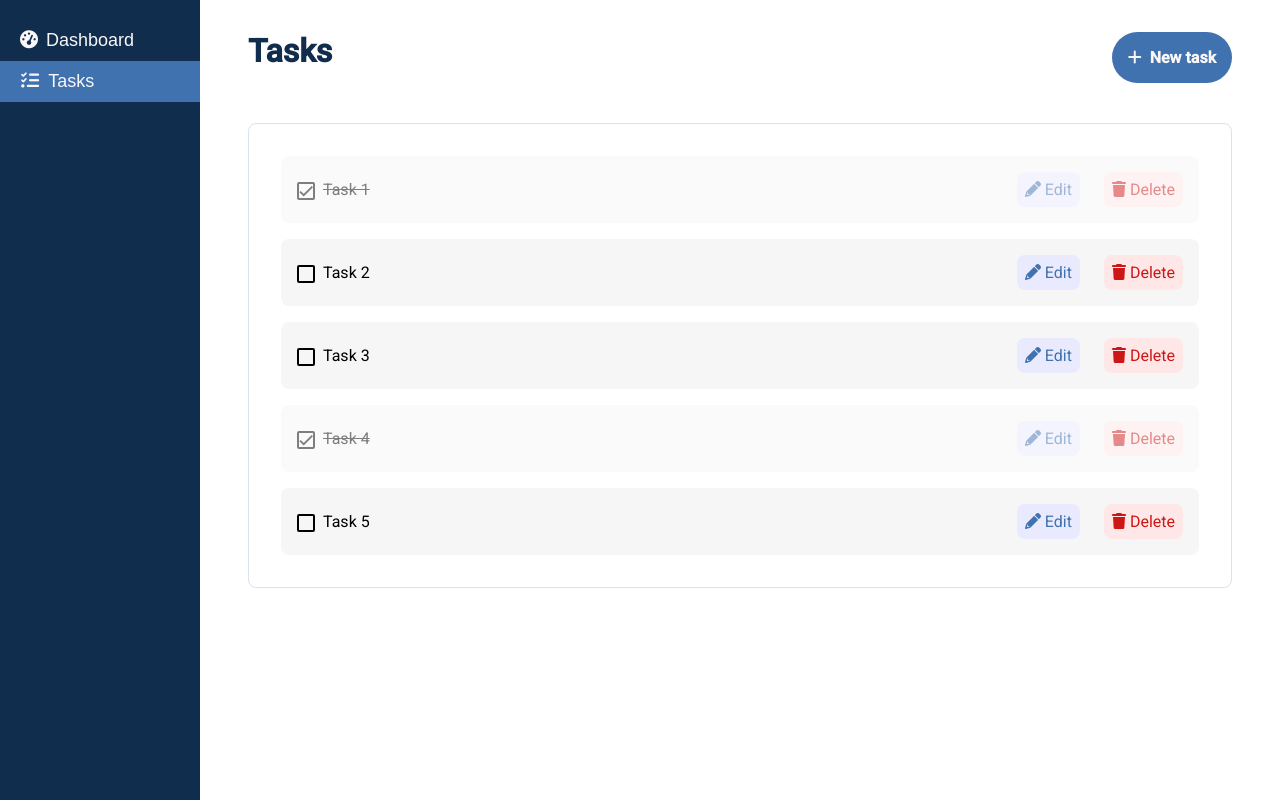
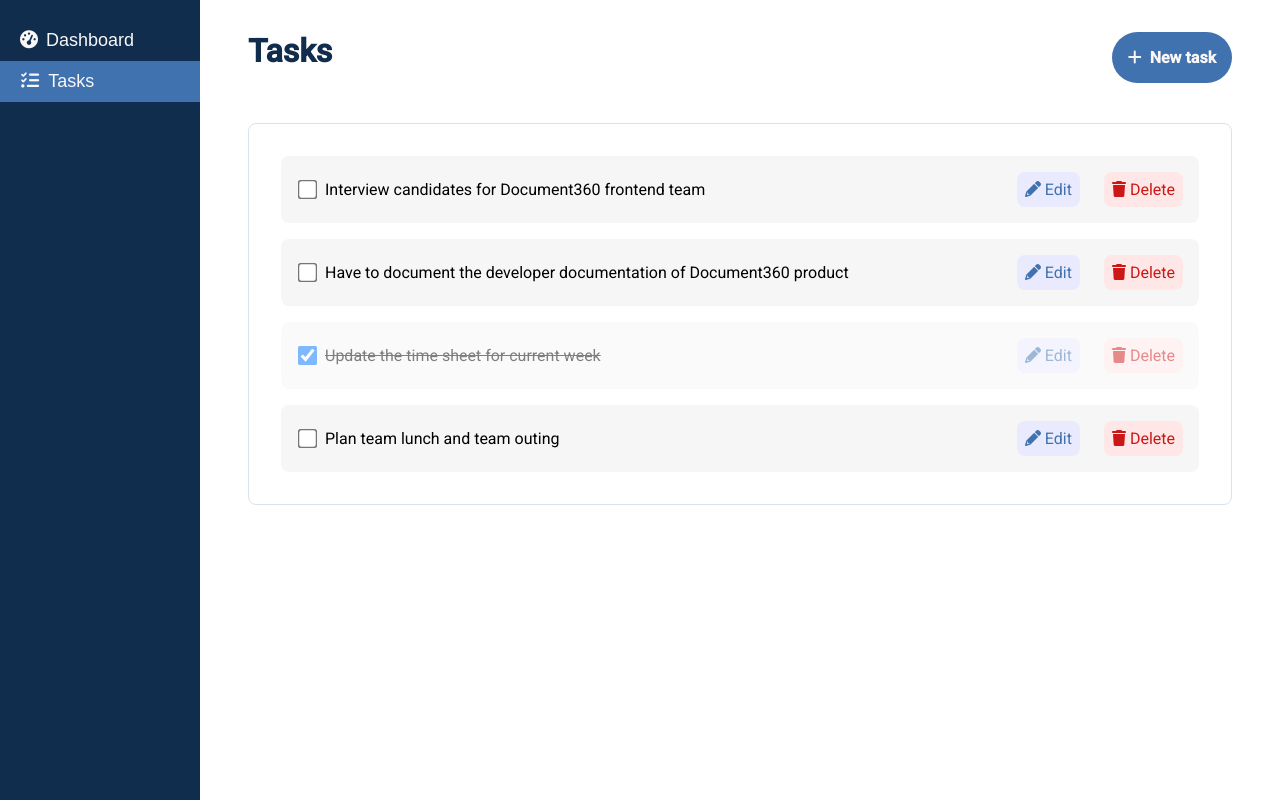
Before and after one commit to nuras1999/task-management-app, an Angular app: page /tasks in a window 1280 px wide. Built offline with nearby package versions, Linux system fonts and the light colour scheme; a small style sheet from the web is missing.

Commit message:
feat(service): perform crud using service

```diff
--- a/src/app/components/form-dialog/form-dialog.component.ts
+++ b/src/app/components/form-dialog/form-dialog.component.ts
@@ -13,7 +13,7 @@ import {
   ReactiveFormsModule,
   Validators,
 } from "@angular/forms";
-import { TaskDetails } from "../tasks/tasks.component";
+import { TaskDetails } from "../../services/task.service";
 
 @Component({
   selector: "app-form-dialog",
--- a/src/app/components/tasks/tasks.component.html
+++ b/src/app/components/tasks/tasks.component.html
@@ -6,12 +6,13 @@
 </div>
 
 <div class="tasks-list-container">
-  @if(myTasks.length){ @for(task of myTasks; track task){
+  @if(taskList.length){ @for(task of taskList; track task){
   <div class="task-item" [ngClass]="{ 'opacity-50': task.isCompleted }">
     <div class="task-title d-flex">
-      <mat-checkbox class="pr-8" [(ngModel)]="task.isCompleted"></mat-checkbox>
+      <input type="checkbox" class="checkbox" [(ngModel)]="task.isCompleted" />
       <div [ngClass]="{ strikeout: task.isCompleted }">{{ task.taskName }}</div>
     </div>
+
     <div class="action-buttons">
       <div class="edit-button" (click)="openDialog(task)">
         <i class="fa fa-pencil"></i>
@@ -24,10 +25,12 @@
     </div>
   </div>
   } } @else {
+  <!-- Placeholder for empty task list -->
   <div class="placeholder">No tasks are available in the list</div>
   }
 </div>
 
+<!-- Create/Edit form dialog container -->
 <app-form-dialog
   *ngIf="showDialog"
   [task]="selectedTask"
--- a/src/app/components/tasks/tasks.component.scss
+++ b/src/app/components/tasks/tasks.component.scss
@@ -34,12 +34,20 @@
     }
 
     .task-title {
+      align-items: center;
+      gap: 8px;
+
       @media (max-width: 768px) {
         margin-top: 16px;
       }
 
       @media (min-width: 768px) {
         max-width: 80%;
+      }
+
+      input[type="checkbox"] {
+        transform: scale(1.5);
+        cursor: pointer;
       }
 
       .strikeout {
--- a/src/app/components/tasks/tasks.component.ts
+++ b/src/app/components/tasks/tasks.component.ts
@@ -3,14 +3,7 @@ import { Component } from "@angular/core";
 import { FormsModule } from "@angular/forms";
 import { MatCheckboxModule } from "@angular/material/checkbox";
 import { FormDialogComponent } from "../form-dialog/form-dialog.component";
-
-/**
- * Interface for Task details
- */
-export interface TaskDetails {
-  isCompleted: boolean;
-  taskName: string;
-}
+import { TaskDetails, TaskService } from "../../services/task.service";
 
 @Component({
   selector: "app-tasks",
@@ -21,30 +14,9 @@ export interface TaskDetails {
 })
 export class TasksComponent {
   /**
-   * List of sample default tasks
+   * List of tasks and its details
    */
-  public myTasks: TaskDetails[] = [
-    {
-      isCompleted: true,
-      taskName: "Task 1",
-    },
-    {
-      isCompleted: false,
-      taskName: "Task 2",
-    },
-    {
-      isCompleted: false,
-      taskName: "Task 3",
-    },
-    {
-      isCompleted: true,
-      taskName: "Task 4",
-    },
-    {
-      isCompleted: false,
-      taskName: "Task 5",
-    },
-  ];
+  public taskList: TaskDetails[] = [];
 
   /**
    * Details of the task that is to be edited
@@ -55,6 +27,14 @@ export class TasksComponent {
    * Show/hide the dialog box component
    */
   public showDialog = false;
+
+  constructor(private taskService: TaskService) {}
+
+  ngOnInit() {
+    this.taskService.taskList$.subscribe((tasks) => {
+      this.taskList = tasks;
+    });
+  }
 
   /**
    * Show/hide the dialog box component with new/existing data
@@ -72,13 +52,13 @@ export class TasksComponent {
   public saveTask(task: TaskDetails): void {
     if (this.selectedTask) {
       // Edit existing task
-      const index = this.myTasks.findIndex(
+      const index = this.taskList.findIndex(
         (t) => t.taskName === this.selectedTask?.taskName
       );
-      this.myTasks.splice(index, 1, task);
+      this.taskService.updateTask(index, task);
     } else {
       // Create new task
-      this.myTasks.push(task);
+      this.taskService.addTask(task);
     }
     this.closeDialog();
   }
@@ -96,6 +76,6 @@ export class TasksComponent {
    * @param index - Index of tasks to delete
    */
   public deleteTask(index: number): void {
-    this.myTasks.splice(index, 1);
+    this.taskService.deleteTask(index);
   }
 }
--- /dev/null
+++ b/src/app/services/task.service.ts
@@ -0,0 +1,66 @@
+import { Injectable } from "@angular/core";
+import { BehaviorSubject } from "rxjs";
+
+/**
+ * Interface for Task details
+ */
+export interface TaskDetails {
+  isCompleted: boolean;
+  taskName: string;
+}
+
+@Injectable({
+  providedIn: "root",
+})
+export class TaskService {
+  /**
+   * Default list of tasks
+   */
+  private taskList: TaskDetails[] = [
+    {
+      taskName: "Interview candidates for Document360 frontend team",
+      isCompleted: false,
+    },
+    {
+      taskName:
+        "Have to document the developer documentation of Document360 product",
+      isCompleted: false,
+    },
+    { taskName: "Update the time sheet for current week", isCompleted: true },
+    { taskName: "Plan team lunch and team outing", isCompleted: false },
+  ];
+
+  /**
+   * BehaviorSubject to receive updates from task list
+   */
+  private taskListSubject = new BehaviorSubject<TaskDetails[]>(this.taskList);
+  taskList$ = this.taskListSubject.asObservable();
+
+  /**
+   * Add the new task to task list
+   * @param task - New task that is added to task list
+   */
+  public addTask(task: TaskDetails): void {
+    this.taskList.push(task);
+    this.taskListSubject.next(this.taskList);
+  }
+
+  /**
+   * Update the existing task in the task list
+   * @param index - Index of task to update
+   * @param updatedTask - Updated task details
+   */
+  public updateTask(index: number, updatedTask: TaskDetails): void {
+    this.taskList[index] = updatedTask;
+    this.taskListSubject.next(this.taskList);
+  }
+
+  /**
+   * Delete a task from the list of tasks
+   * @param index - The index of the task to delete
+   */
+  public deleteTask(index: number): void {
+    this.taskList.splice(index, 1);
+    this.taskListSubject.next(this.taskList);
+  }
+}
```
Also changed, not shown: 1 other file (tests, documents, lock files or other folders).
